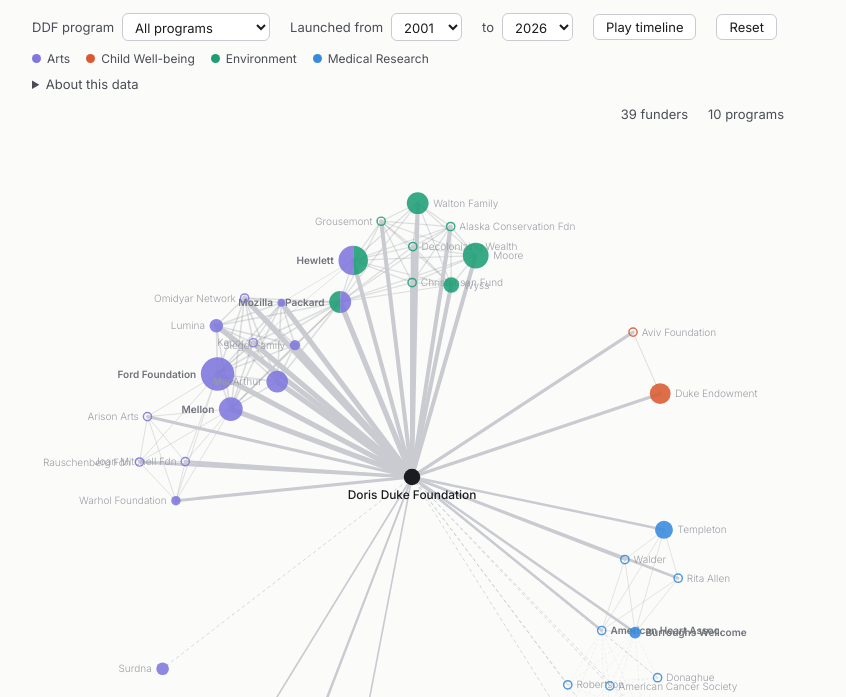
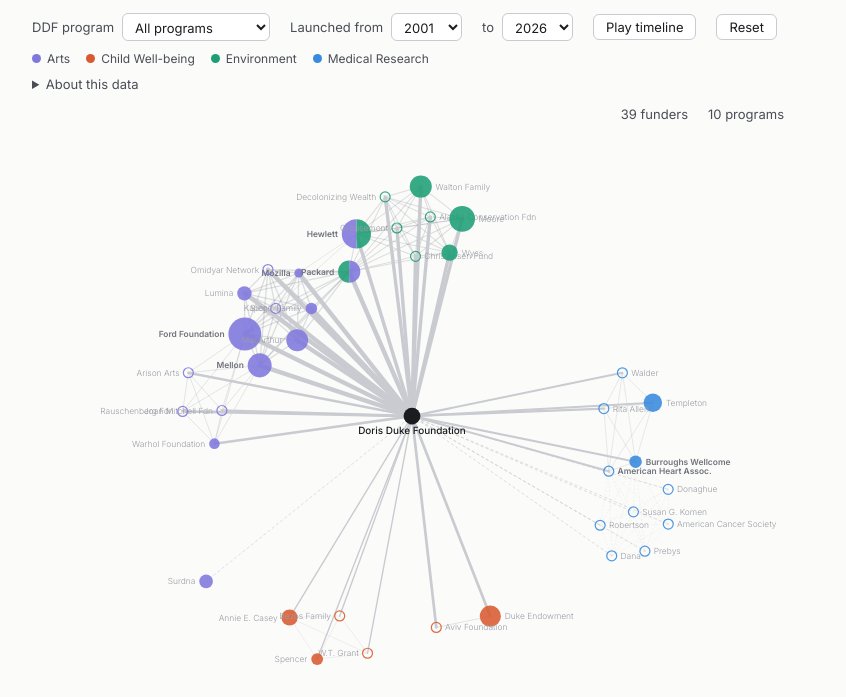
Before and after one commit to brandonvchu/DDF-funder-network, a plain HTML site: page index.html in a window 1280 px wide. Shown: the part 85-782 px from the top of the page, without its empty margins (58-904 px from the left). Drawn offline with Linux system fonts and the light colour scheme.

Commit message:
Bigger dots and tap targets; no hover on funder-to-funder links
Co-Authored-By: Claude Sonnet 5.5 <noreply@anthropic.com>
Claude-Session: https://claude.ai/code/session_011QPxXLPNbGydjyNk9NHr6m

```diff
--- a/index.html
+++ b/index.html
@@ -87,7 +87,7 @@ details.about p{margin:6px 0 0;max-width:760px;line-height:1.5}
 (function(){
 var C={'Arts':'#7F77DD','Building Bridges':'#BA7517','Child Well-being':'#D85A30','Environment':'#1D9E75','Medical Research':'#378ADD'};
 var E={'Ford Foundation':[18,'2026, foundation-reported'],'Hewlett':[13.3,'Dec 2024'],'Moore':[9.5,'Dec 2024'],'Mellon':[7.8,'end 2025'],'Packard':[6.3,'Dec 2024'],'MacArthur':[6.0,'Dec 2024'],'Walton Family':[6.1,'total assets, 2024'],'Duke Endowment':[5.4,'total assets, Dec 2025'],'Templeton':[3.6,'total assets, 2024'],'Wyss':[2.4,'total assets, 2024'],'Annie E. Casey':[2.3,'total assets, 2024'],'Lumina':[1.5,'total assets, 2024'],'Surdna':[1.2,'total assets, Jun 2025'],'Burroughs Wellcome':[0.85,'total assets, 2024'],'Spencer':[0.66,'total assets, 2025'],'Siegel Family':[0.57,'total assets, 2024'],'Warhol Foundation':[0.36,'total assets, 2023'],'Mozilla':[0.12,'total assets, 2024']};
-function R(b){return 3+3.6*Math.sqrt(b);}
+function R(b){return 4.5+4*Math.sqrt(b);}
 ['l1','l2','l3'].forEach(function(id,i){var d=2*R([0.5,5,15][i]);var e=document.getElementById(id);e.style.width=d+'px';e.style.height=d+'px';});
 var P=[
 {n:'Humanity AI',t:500,y:2025,d:'Arts',f:['Ford Foundation','Lumina','Kapor','MacArthur','Mellon','Mozilla','Omidyar Network','Packard','Siegel Family']},
@@ -118,10 +118,10 @@ function render(){
  while(svg.childNodes.length>1)svg.removeChild(svg.lastChild);
  var y1=+s1.value,y2=+s2.value,pr=sp.value;
  var sel=P.filter(function(p){return (pr==='All'||p.d===pr)&&p.y>=y1&&p.y<=y2;});
- var m={},nodes=[{id:'DDF',x:cx,y:cy,fixed:true,t:0,progs:[],co:[],r:9}],pairs={},present={};
+ var m={},nodes=[{id:'DDF',x:cx,y:cy,fixed:true,t:0,progs:[],co:[],r:11}],pairs={},present={};
  sel.forEach(function(p){
   present[p.d]=1;
-  p.f.forEach(function(f){if(!m[f]){m[f]={id:f,t:0,progs:[],ds:[],co:[],x:0,y:0,e:E[f],r:E[f]?R(E[f][0]):4.5,lw:f.length*6};nodes.push(m[f]);}m[f].t+=p.t;m[f].progs.push(p.n);if(m[f].ds.indexOf(p.d)<0)m[f].ds.push(p.d);});
+  p.f.forEach(function(f){if(!m[f]){m[f]={id:f,t:0,progs:[],ds:[],co:[],x:0,y:0,e:E[f],r:E[f]?R(E[f][0]):6.5,lw:f.length*6};nodes.push(m[f]);}m[f].t+=p.t;m[f].progs.push(p.n);if(m[f].ds.indexOf(p.d)<0)m[f].ds.push(p.d);});
   for(var i=0;i<p.f.length;i++)for(var j=i+1;j<p.f.length;j++){
    var k=[p.f[i],p.f[j]].sort().join('|');
    if(!pairs[k])pairs[k]={a:m[p.f[i]],b:m[p.f[j]],t:0,progs:[]};
@@ -166,7 +166,6 @@ function render(){
   h.addEventListener('mouseenter',function(){lineEl.style.stroke='var(--fg3)';lineEl.style.strokeOpacity='0.6';info.textContent=text;});
   h.addEventListener('mouseleave',function(){if(curRefresh)curRefresh();});
  }
- links.forEach(function(l){hitLine(l.a.x,l.a.y,l.b.x,l.b.y,l.el,tip(l.a.id,l.b.id,l.progs,l.t),'var(--l1)');});
  for(var i=1;i<N;i++){var n=nodes[i];hitLine(cx,cy,n.x,n.y,n.edge,tip('Doris Duke Foundation',n.id,n.progs,n.t),'var(--l2)');}
  function detail(n){return n.id+' ('+n.ds.join(', ')+'): '+n.progs.join('; ')+(n.t>0?' (combined program size '+fmt(n.t)+')':' (program amount not disclosed)')+'. '+(n.e?'Endowment about $'+n.e[0]+'B ('+n.e[1]+').':'Endowment not found.');}
  function refresh(){
@@ -204,7 +203,7 @@ function render(){
   var right=n.x>=cx;
   n.lab=el('text',{x:i?(right?n.x+n.r+5:n.x-n.r-5):n.x,y:i?n.y+4:n.y+24,'text-anchor':i?(right?'start':'end'):'middle','font-size':i?11:13,'font-weight':i?(n.progs.length>1?600:300):500,style:'fill:'+(i?(n.progs.length>1?'var(--lab)':'var(--lab1)'):'var(--fg)')},g);
   n.lab.textContent=i?n.id:'Doris Duke Foundation';
-  if(i){el('circle',{cx:n.x,cy:n.y,r:n.r+6,fill:'transparent'},g);
+  if(i){n.hit=el('circle',{cx:n.x,cy:n.y,r:n.r+10,fill:'transparent'},g);
    g.setAttribute('tabindex','0');g.setAttribute('role','button');g.setAttribute('aria-label',n.id+': show details');
    g.addEventListener('mouseenter',function(e){hov=n;refresh();showTip(n,e);});
    g.addEventListener('mousemove',moveTip);
@@ -212,11 +211,16 @@ function render(){
    g.addEventListener('click',function(e){e.stopPropagation();pinned=(pinned===n)?null:n;refresh();});
    g.addEventListener('keydown',function(e){if(e.key==='Enter'||e.key===' '){e.preventDefault();pinned=(pinned===n)?null:n;refresh();}});}
  });
- curRefresh=refresh;refresh();refreshPanel();
+ fitHits();curRefresh=refresh;refresh();refreshPanel();
 }
 svg.addEventListener('click',function(){pinned=null;if(curRefresh)curRefresh();});
 document.addEventListener('keydown',function(e){if(e.key==='Escape'){pinned=null;if(curRefresh)curRefresh();}});
 var view=null,cur={sel:[],nodes:[]},tipEl=document.getElementById('tip');
+function fitHits(){
+ var vb=svg.viewBox.baseVal,s=(svg.clientWidth/vb.width)||1;
+ cur.nodes.forEach(function(n){if(n.hit)n.hit.setAttribute('r',Math.min(Math.max(n.r+8,22/s),Math.max(n.r+8,48)));});
+}
+window.addEventListener('resize',fitHits);
 function showTip(n,e){
  tipEl.innerHTML='';
  tipEl.appendChild(h('div','tn',n.id));
```
